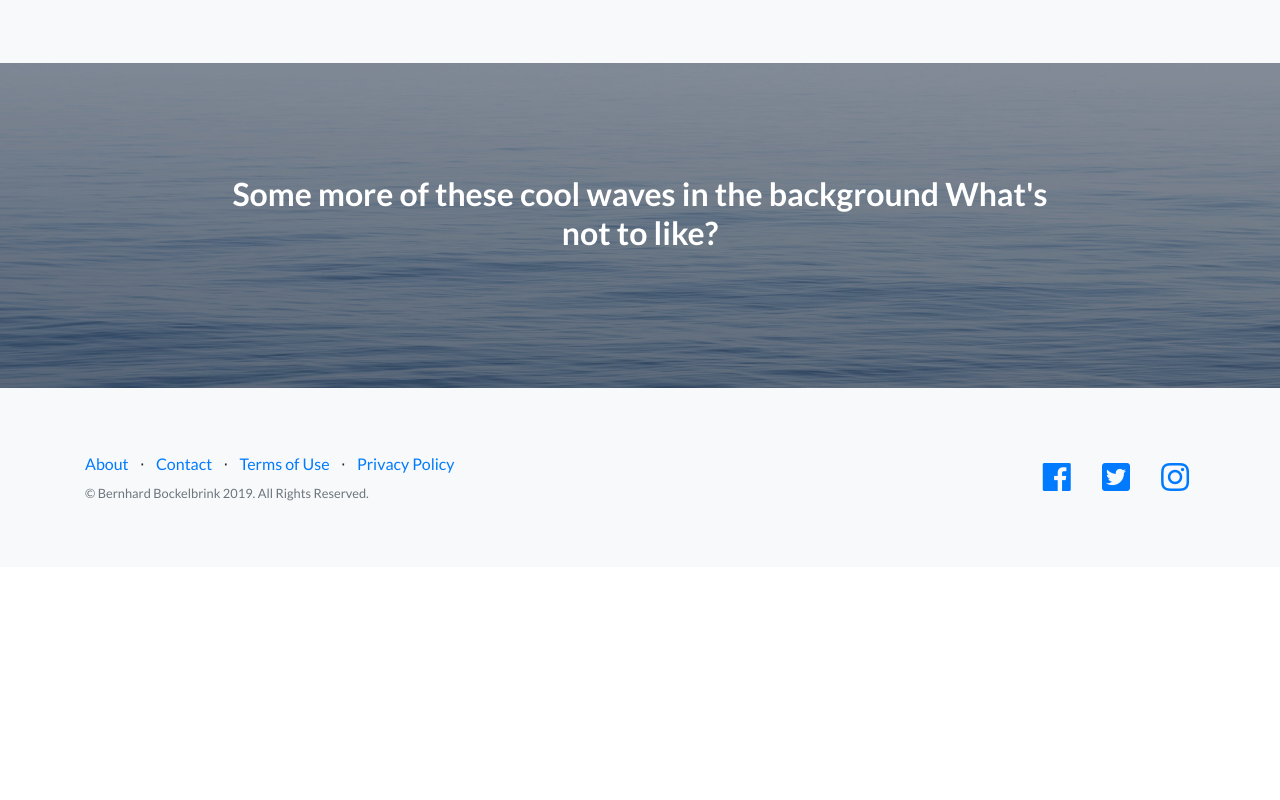
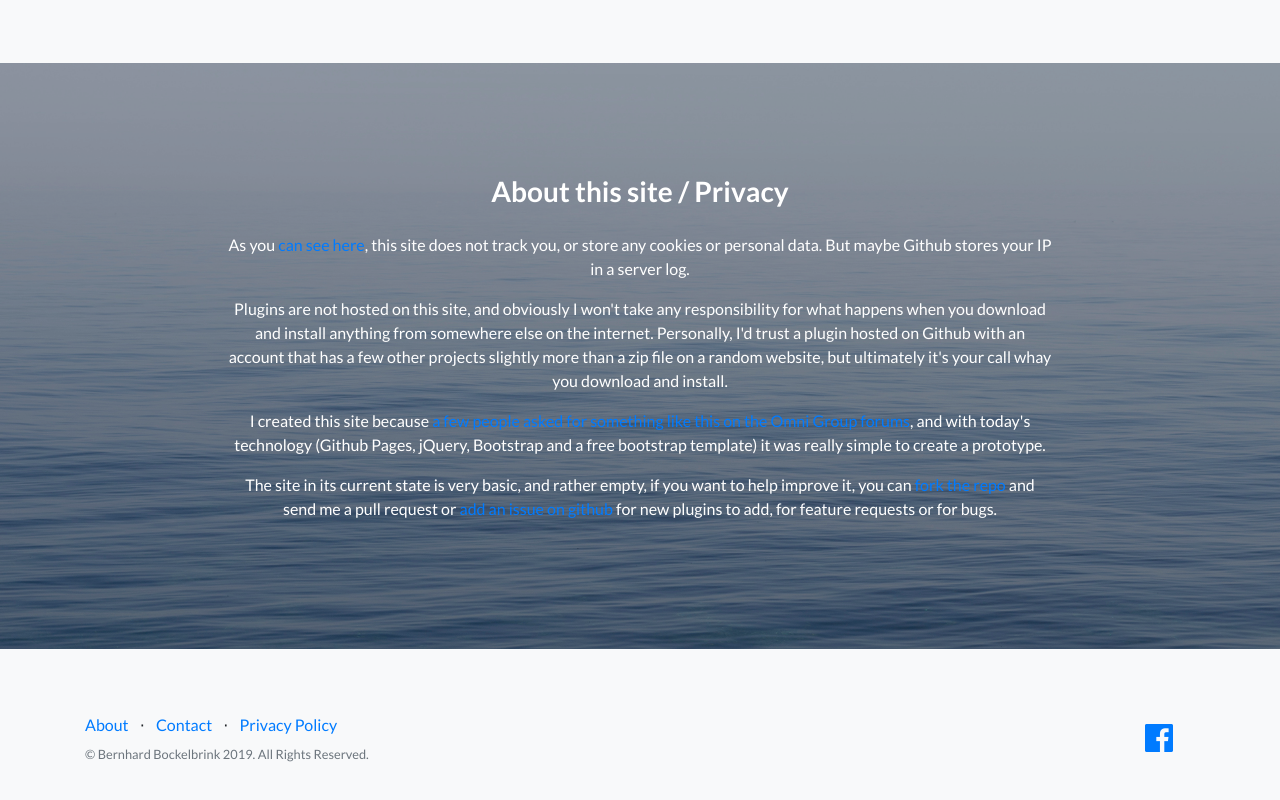
Before and after one commit to bboc/omni-plugins, a plain HTML site: page index.html in a window 1280 px wide. Shown: the part 1429-2229 px from the top of the page. Before the commit the page ends 1996 px from the top, so only its background shows below. Drawn offline with Linux system fonts and the light colour scheme.

Commit message:
some info about this site

```diff
--- a/index.html
+++ b/index.html
@@ -146,7 +146,11 @@
     <div class="container">
       <div class="row">
         <div class="col-xl-9 mx-auto">
-          <h2 class="mb-4">Some more of these cool waves in the background What's not to like?</h2>
+          <h3 class="mb-4"><a name="about">About this site / Privacy</a></h2>
+          <p>As you <a href="https://github.com/bboc/omni-plugins">can see here</a>, this site does not track you, or store any cookies or personal data. But maybe Github stores your IP in a server log.</p>
+          <p>Plugins are not hosted on this site, and obviously I won't take any responsibility for what happens when you download and install anything from somewhere else on the internet. Personally, I'd trust a plugin hosted on Github with an account that has a few other projects slightly more than a zip file on a random website, but ultimately it's your call whay you download and install.</p>
+          <p>I created this site because <a href="https://discourse.omnigroup.com/t/online-library-for-plugins-like-stenciltown/42197"> a few people asked for something like this on the Omni Group forums</a>, and with today's technology (Github Pages, jQuery, Bootstrap and a free bootstrap template) it was really simple to create a prototype.</p>
+          <p>The site in its current state is very basic, and rather empty, if you want to help improve it, you can  <a href="https://github.com/bboc/omni-plugins">fork the repo</a> and send me a pull request or <a href="https://github.com/bboc/omni-plugins/issues">add an issue on github</a> for new plugins to add, for feature requests or for bugs.</p>
         </div>
       </div>
     </div>
@@ -159,19 +163,15 @@
         <div class="col-lg-6 h-100 text-center text-lg-left my-auto">
           <ul class="list-inline mb-2">
             <li class="list-inline-item">
-              <a href="#">About</a>
+              <a href="#about">About</a>
             </li>
             <li class="list-inline-item">&sdot;</li>
             <li class="list-inline-item">
-              <a href="#">Contact</a>
+              <a href="https://github.com/bboc/omni-plugins/issues">Contact</a>
             </li>
             <li class="list-inline-item">&sdot;</li>
             <li class="list-inline-item">
-              <a href="#">Terms of Use</a>
-            </li>
-            <li class="list-inline-item">&sdot;</li>
-            <li class="list-inline-item">
-              <a href="#">Privacy Policy</a>
+              <a href="#about">Privacy Policy</a>
             </li>
           </ul>
           <p class="text-muted small mb-4 mb-lg-0">&copy; Bernhard Bockelbrink 2019. All Rights Reserved.</p>
@@ -179,18 +179,8 @@
         <div class="col-lg-6 h-100 text-center text-lg-right my-auto">
           <ul class="list-inline mb-0">
             <li class="list-inline-item mr-3">
-              <a href="#">
+              <a href="https://samharris.org/podcasts/152-trouble-facebook/">
                 <i class="fab fa-facebook fa-2x fa-fw"></i>
-              </a>
-            </li>
-            <li class="list-inline-item mr-3">
-              <a href="#">
-                <i class="fab fa-twitter-square fa-2x fa-fw"></i>
-              </a>
-            </li>
-            <li class="list-inline-item">
-              <a href="#">
-                <i class="fab fa-instagram fa-2x fa-fw"></i>
               </a>
             </li>
           </ul>
```
